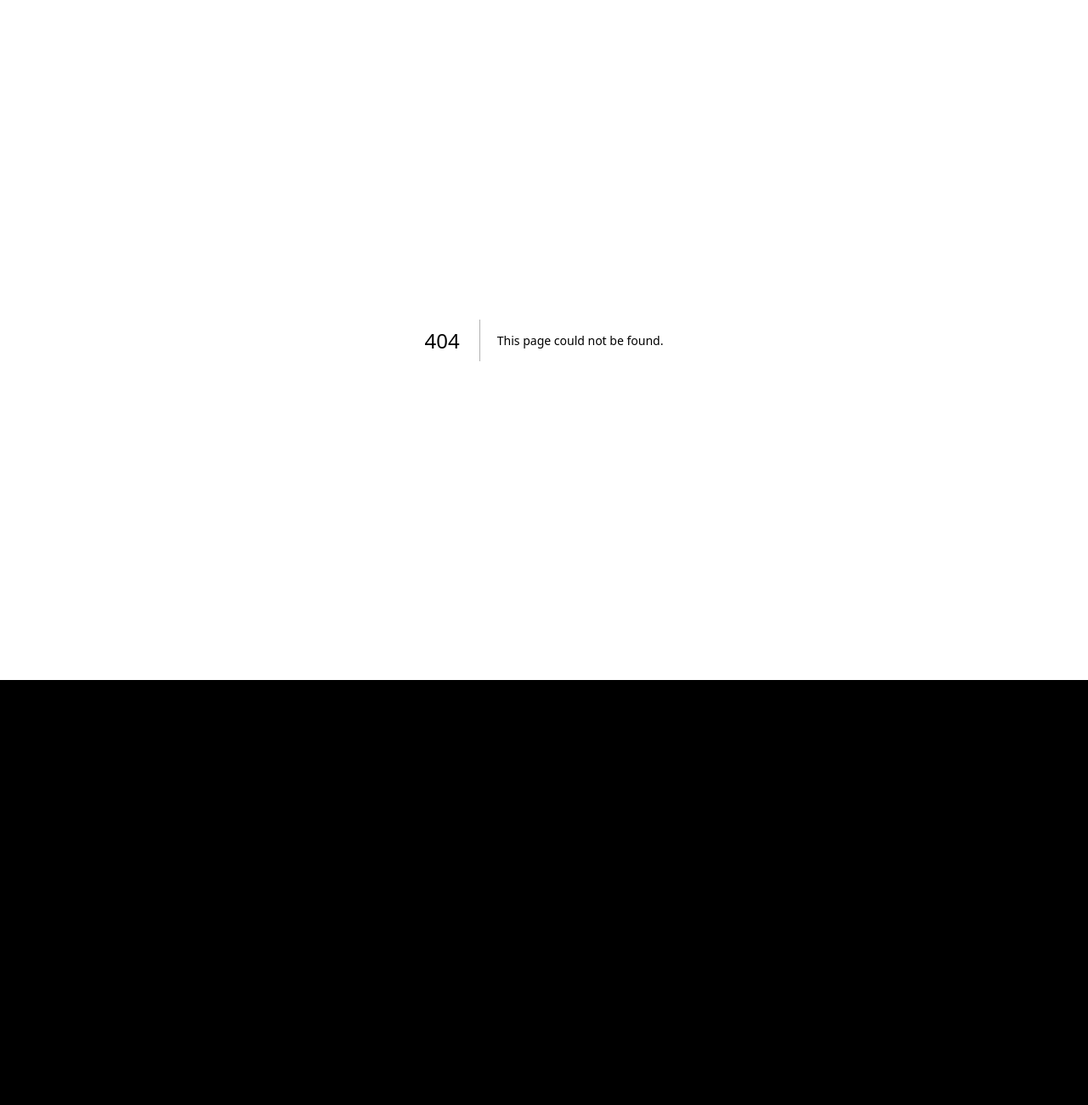
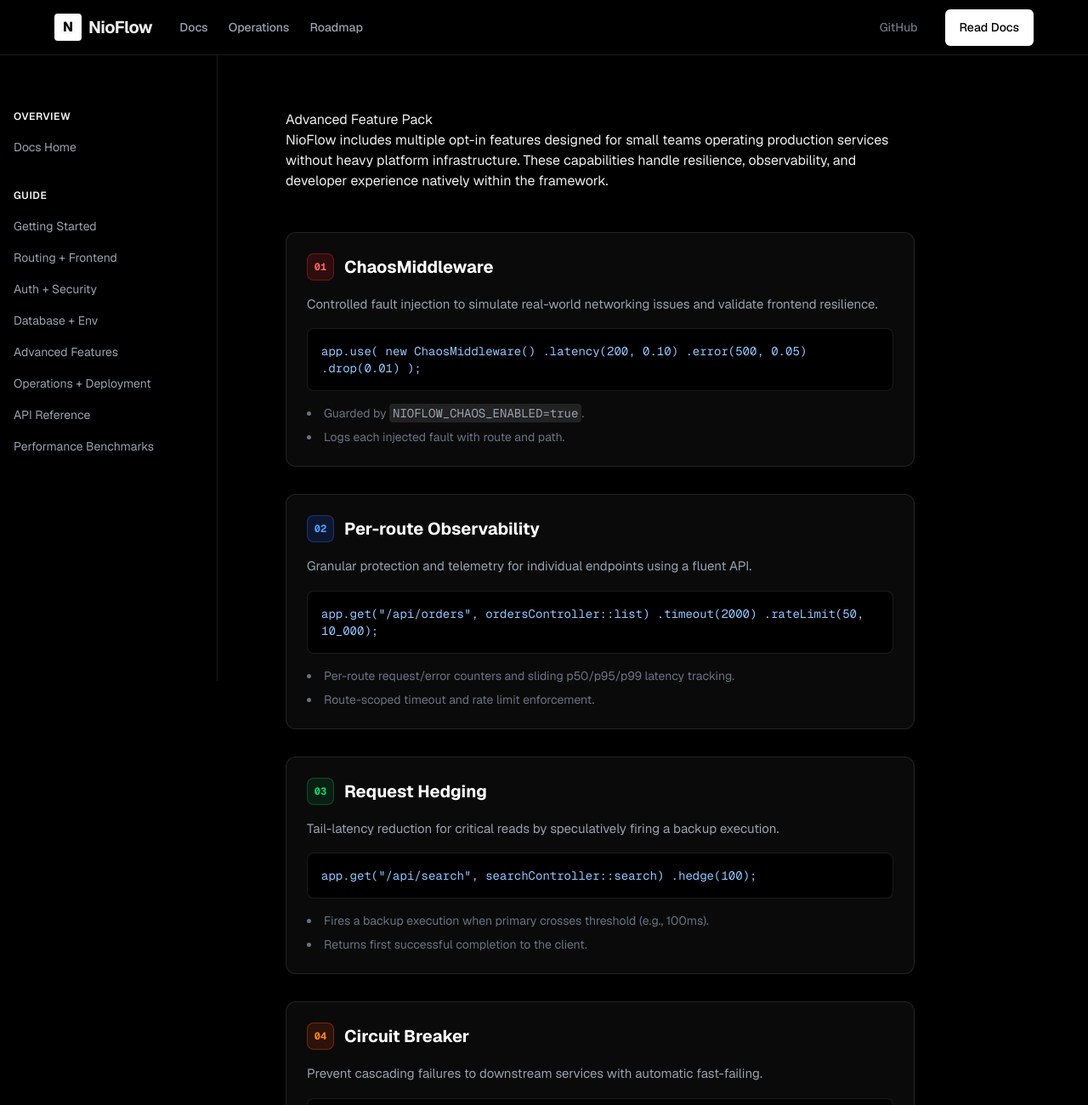
Before and after one commit to jhanvi857/coreHTTP, a Next.js app in the folder documentation/nioflow/: page /docs/advanced-features in a window 1280 px wide. Before the commit this address had no page. Shown: the top 1300 px of the page at 85% size. Before the commit the page ends 800 px from the top, so only its background shows below. Built offline with nearby package versions, Linux system fonts and the light colour scheme.

Commit message:
add : advanced features in documentation

```diff
--- a/documentation/nioflow/app/components/DependencyTabs.tsx
+++ b/documentation/nioflow/app/components/DependencyTabs.tsx
@@ -6,11 +6,11 @@
   Maven: `<dependency>
   <groupId>io.github.jhanvi857</groupId>
   <artifactId>nioflow-framework</artifactId>
-  <version>1.1.0</version>
+  <version>1.0.0</version>
 </dependency>`,
-  Gradle: `implementation 'io.github.jhanvi857:nioflow-framework:1.1.0'`,
-  "Gradle (Kotlin)": `implementation("io.github.jhanvi857:nioflow-framework:1.1.0")`,
-  SBT: `libraryDependencies += "io.github.jhanvi857" % "nioflow-framework" % "1.1.0"`
+  Gradle: `implementation 'io.github.jhanvi857:nioflow-framework:1.0.0'`,
+  "Gradle (Kotlin)": `implementation("io.github.jhanvi857:nioflow-framework:1.0.0")`,
+  SBT: `libraryDependencies += "io.github.jhanvi857" % "nioflow-framework" % "1.0.0"`
 };
 
 export default function DependencyTabs() {
--- a/documentation/nioflow/app/components/Footer.tsx
+++ b/documentation/nioflow/app/components/Footer.tsx
@@ -41,8 +41,6 @@
             <h3 className="mb-4 font-semibold text-black dark:text-white">Legal</h3>
             <ul className="space-y-3">
               <li><Link href="https://github.com/jhanvi857/coreHTTP" target="_blank" rel="noreferrer" className="text-gray-500 hover:text-black dark:text-gray-400 dark:hover:text-white transition-colors">GitHub</Link></li>
-              <li><span className="text-gray-500 dark:text-gray-400">Privacy Policy</span></li>
-              <li><span className="text-gray-500 dark:text-gray-400">Terms of Service</span></li>
             </ul>
           </div>
         </div>
--- /dev/null
+++ b/documentation/nioflow/app/docs/advanced-features/page.tsx
@@ -0,0 +1,151 @@
+import type { Metadata } from "next";
+
+export const metadata: Metadata = {
+  title: "Advanced Features | NioFlow Docs",
+  description: "Advanced features and production-focused capabilities in NioFlow.",
+};
+
+export default function AdvancedFeaturesPage() {
+  return (
+    <article className="prose prose-invert max-w-none">
+      <h1>Advanced Feature Pack</h1>
+      <p className="lead">
+        NioFlow includes multiple opt-in features designed for small teams operating production services
+        without heavy platform infrastructure. These capabilities handle resilience, observability, and
+        developer experience natively within the framework.
+      </p>
+
+      <div className="not-prose my-12 space-y-8">
+        <section className="rounded-xl border border-muted bg-card-dark p-6">
+          <div className="flex items-center gap-3 mb-4">
+            <div className="flex h-8 w-8 items-center justify-center rounded-lg bg-red-900/30 text-red-400 font-mono text-xs font-bold border border-red-500/30">
+              01
+            </div>
+            <h3 className="text-xl font-bold text-white">ChaosMiddleware</h3>
+          </div>
+          <p className="text-gray-400 mb-4 text-[15px] leading-relaxed">
+            Controlled fault injection to simulate real-world networking issues and validate frontend resilience.
+          </p>
+          <div className="bg-black border border-muted rounded-lg p-4 font-mono text-sm text-blue-300">
+            {`app.use(
+  new ChaosMiddleware()
+    .latency(200, 0.10)
+    .error(500, 0.05)
+    .drop(0.01)
+);`}
+          </div>
+          <ul className="mt-4 space-y-2 text-sm text-gray-500 list-disc list-inside">
+            <li>Guarded by <code className="text-gray-400 bg-[#222] px-1 py-0.5 rounded">NIOFLOW_CHAOS_ENABLED=true</code>.</li>
+            <li>Logs each injected fault with route and path.</li>
+          </ul>
+        </section>
+
+        <section className="rounded-xl border border-muted bg-card-dark p-6">
+          <div className="flex items-center gap-3 mb-4">
+            <div className="flex h-8 w-8 items-center justify-center rounded-lg bg-blue-900/30 text-blue-400 font-mono text-xs font-bold border border-blue-500/30">
+              02
+            </div>
+            <h3 className="text-xl font-bold text-white">Per-route Observability</h3>
+          </div>
+          <p className="text-gray-400 mb-4 text-[15px] leading-relaxed">
+            Granular protection and telemetry for individual endpoints using a fluent API.
+          </p>
+          <div className="bg-black border border-muted rounded-lg p-4 font-mono text-sm text-blue-300">
+            {`app.get("/api/orders", ordersController::list)
+   .timeout(2000)
+   .rateLimit(50, 10_000);`}
+          </div>
+          <ul className="mt-4 space-y-2 text-sm text-gray-500 list-disc list-inside">
+            <li>Per-route request/error counters and sliding p50/p95/p99 latency tracking.</li>
+            <li>Route-scoped timeout and rate limit enforcement.</li>
+          </ul>
+        </section>
+
+        <section className="rounded-xl border border-muted bg-card-dark p-6">
+          <div className="flex items-center gap-3 mb-4">
+            <div className="flex h-8 w-8 items-center justify-center rounded-lg bg-green-900/30 text-green-400 font-mono text-xs font-bold border border-green-500/30">
+              03
+            </div>
+            <h3 className="text-xl font-bold text-white">Request Hedging</h3>
+          </div>
+          <p className="text-gray-400 mb-4 text-[15px] leading-relaxed">
+            Tail-latency reduction for critical reads by speculatively firing a backup execution.
+          </p>
+          <div className="bg-black border border-muted rounded-lg p-4 font-mono text-sm text-blue-300">
+            {`app.get("/api/search", searchController::search)
+   .hedge(100);`}
+          </div>
+          <ul className="mt-4 space-y-2 text-sm text-gray-500 list-disc list-inside">
+            <li>Fires a backup execution when primary crosses threshold (e.g., 100ms).</li>
+            <li>Returns first successful completion to the client.</li>
+          </ul>
+        </section>
+
+        <section className="rounded-xl border border-muted bg-card-dark p-6">
+          <div className="flex items-center gap-3 mb-4">
+            <div className="flex h-8 w-8 items-center justify-center rounded-lg bg-orange-900/30 text-orange-400 font-mono text-xs font-bold border border-orange-500/30">
+              04
+            </div>
+            <h3 className="text-xl font-bold text-white">Circuit Breaker</h3>
+          </div>
+          <p className="text-gray-400 mb-4 text-[15px] leading-relaxed">
+            Prevent cascading failures to downstream services with automatic fast-failing.
+          </p>
+          <div className="bg-black border border-muted rounded-lg p-4 font-mono text-sm text-blue-300">
+            {`app.group("/api/downstream", group -> {
+  group.use(new CircuitBreakerMiddleware()
+      .threshold(0.5)
+      .windowSize(20)
+      .cooldown(10_000));
+
+  group.get("/inventory", inventoryController::read);
+});`}
+          </div>
+          <ul className="mt-4 space-y-2 text-sm text-gray-500 list-disc list-inside">
+            <li>OPEN state returns <code className="text-gray-400 bg-[#222] px-1 py-0.5 rounded">503</code> and <code className="text-gray-400 bg-[#222] px-1 py-0.5 rounded">Retry-After</code>.</li>
+            <li>Metrics exposed per route-group in the `/metrics` output.</li>
+          </ul>
+        </section>
+
+        <section className="rounded-xl border border-muted bg-card-dark p-6">
+          <div className="flex items-center gap-3 mb-4">
+            <div className="flex h-8 w-8 items-center justify-center rounded-lg bg-purple-900/30 text-purple-400 font-mono text-xs font-bold border border-purple-500/30">
+              05
+            </div>
+            <h3 className="text-xl font-bold text-white">Request Replay</h3>
+          </div>
+          <p className="text-gray-400 mb-4 text-[15px] leading-relaxed">
+            Fast debugging by replaying recent recorded requests through the current live pipeline.
+          </p>
+          <div className="bg-black border border-muted rounded-lg p-4 font-mono text-sm text-blue-300">
+            {`app.enableReplay(50);`}
+          </div>
+          <ul className="mt-4 space-y-2 text-sm text-gray-500 list-disc list-inside">
+            <li>Guarded by <code className="text-gray-400 bg-[#222] px-1 py-0.5 rounded">NIOFLOW_REPLAY_ENABLED=true</code>.</li>
+            <li>Captures requests in a memory buffer. Post to <code className="text-gray-400 bg-[#222] px-1 py-0.5 rounded">/_replay/:index</code> to re-evaluate.</li>
+            <li><strong className="text-red-400">Security Warning:</strong> Replay endpoints are unauthenticated. Do not expose them in production without adding an AuthMiddleware guard, as they can leak request payloads.</li>
+          </ul>
+        </section>
+
+        <section className="rounded-xl border border-muted bg-card-dark p-6">
+          <div className="flex items-center gap-3 mb-4">
+            <div className="flex h-8 w-8 items-center justify-center rounded-lg bg-cyan-900/30 text-cyan-400 font-mono text-xs font-bold border border-cyan-500/30">
+              06
+            </div>
+            <h3 className="text-xl font-bold text-white">Hot Reload</h3>
+          </div>
+          <p className="text-gray-400 mb-4 text-[15px] leading-relaxed">
+            Near-instant developer feedback with automatic recompilation on file changes.
+          </p>
+          <div className="bg-black border border-muted rounded-lg p-4 font-mono text-sm text-blue-300">
+            {`NioFlowApp.enableHotReload(DemoApplication.class, args);`}
+          </div>
+          <ul className="mt-4 space-y-2 text-sm text-gray-500 list-disc list-inside">
+            <li>Guarded by <code className="text-gray-400 bg-[#222] px-1 py-0.5 rounded">NIOFLOW_WATCH=true</code>.</li>
+            <li>Monitors source directory and restarts via child process.</li>
+          </ul>
+        </section>
+      </div>
+    </article>
+  );
+}
--- a/documentation/nioflow/app/docs/auth-security/page.tsx
+++ b/documentation/nioflow/app/docs/auth-security/page.tsx
@@ -47,6 +47,12 @@
       />
 
       <H2 id="security-baseline">Security Baseline</H2>
+      <div className="my-4 border-l-4 border-red-500 bg-red-900/20 p-4 rounded-r-lg">
+        <p className="text-red-400 font-bold mb-1">⚠️ CRITICAL: Never disable auth in production</p>
+        <p className="text-sm text-red-300">
+          The <code className="bg-black/30 px-1 rounded">NIOFLOW_DISABLE_AUTH=true</code> flag is documented for local development convenience. <strong>It bypasses all JWT validation.</strong> You must never set this in a production environment, as it leaves all protected routes fully exposed.
+        </p>
+      </div>
       <CodeBlock
         title="env-security"
         language="bash"
--- a/documentation/nioflow/app/docs/deployment/page.tsx
+++ b/documentation/nioflow/app/docs/deployment/page.tsx
@@ -40,6 +40,11 @@
       />
 
       <H2 id="recommended-production-env">Recommended Production Runtime Values</H2>
+      <div className="my-4 border-l-4 border-yellow-500 bg-yellow-900/20 p-4 rounded-r-lg">
+        <p className="text-sm text-yellow-300">
+          <strong>Warning:</strong> <code className="bg-black/30 px-1 rounded">NIOFLOW_EXPOSE_ERROR_DETAILS=true</code> will leak full Java exception stack traces directly to HTTP clients. This should remain <code className="bg-black/30 px-1 rounded">false</code> in production to prevent exposing internal application structure.
+        </p>
+      </div>
       <CodeBlock
         title="prod-runtime-env"
         language="bash"
--- a/documentation/nioflow/app/docs/layout.tsx
+++ b/documentation/nioflow/app/docs/layout.tsx
@@ -31,6 +31,7 @@
                 <SidebarLink href="/docs/routing-frontend">Routing + Frontend</SidebarLink>
                 <SidebarLink href="/docs/auth-security">Auth + Security</SidebarLink>
                 <SidebarLink href="/docs/database-env">Database + Env</SidebarLink>
+                <SidebarLink href="/docs/advanced-features">Advanced Features</SidebarLink>
                 <SidebarLink href="/docs/deployment">Operations + Deployment</SidebarLink>
                 <SidebarLink href="/docs/reference">API Reference</SidebarLink>
                 <SidebarLink href="/docs/performance">Performance Benchmarks</SidebarLink>
--- a/documentation/nioflow/app/roadmap/page.tsx
+++ b/documentation/nioflow/app/roadmap/page.tsx
@@ -108,15 +108,21 @@
         </section>
 
         <section className="rounded-2xl border border-[#202020] bg-[#101010] p-6 md:p-8 mt-8">
-          <h2 className="text-2xl font-bold tracking-tight mb-4">What Comes Next</h2>
-          <p className="text-gray-400 leading-relaxed mb-3">
-            Upcoming roadmap detail will move from phase-based outcomes to release-based tracking, so teams can map
-            specific framework improvements to version upgrades.
-          </p>
-          <p className="text-gray-400 leading-relaxed">
-            Planned additions include richer middleware extension points, enhanced diagnostics, and deeper deployment
-            templates for container-first and cloud-native workflows.
-          </p>
+          <h2 className="text-2xl font-bold tracking-tight mb-4">Production Hardening</h2>
+          <ul className="space-y-4">
+            <li className="flex items-start gap-4 text-gray-400 text-[15px] leading-relaxed">
+              <span className="text-[#444] font-mono mt-0.5">{`>`}</span>
+              <span>Add end-to-end tests with real PostgreSQL in CI service containers.</span>
+            </li>
+            <li className="flex items-start gap-4 text-gray-400 text-[15px] leading-relaxed">
+              <span className="text-[#444] font-mono mt-0.5">{`>`}</span>
+              <span>Add configurable auth claim mapping for role-based authorization.</span>
+            </li>
+            <li className="flex items-start gap-4 text-gray-400 text-[15px] leading-relaxed">
+              <span className="text-[#444] font-mono mt-0.5">{`>`}</span>
+              <span>Implement automated OpenAPI/Swagger generation from explicit routes.</span>
+            </li>
+          </ul>
         </section>
       </main>
 
--- a/documentation/nioflow/app/showcase/page.tsx
+++ b/documentation/nioflow/app/showcase/page.tsx
@@ -14,13 +14,13 @@
       <main className="w-full max-w-[1200px] mx-auto px-6 py-16 md:py-24 relative z-10">
         <header className="mb-16 border-b border-[#1a1a1a] pb-12">
           <div className="inline-flex items-center gap-2 px-3 py-1.5 text-[13px] font-medium border border-[#333] rounded-full bg-[#111] mb-8 shadow-sm">
-            <span className="flex h-2 w-2 rounded-full bg-red-500 shadow-[0_0_8px_rgba(239,68,68,0.8)] animate-pulse" />
-            <span className="text-gray-300">Operations Console</span>
+            <span className="flex h-2 w-2 rounded-full bg-blue-500 shadow-[0_0_8px_rgba(59,130,246,0.8)] animate-pulse" />
+            <span className="text-gray-300">Benchmark Simulation</span>
           </div>
-          <h1 className="text-4xl md:text-5xl font-bold tracking-tight mb-6">Live Runtime Snapshot</h1>
+          <h1 className="text-4xl md:text-5xl font-bold tracking-tight mb-6">Load Test Snapshot</h1>
           <p className="max-w-3xl text-lg text-gray-400 leading-relaxed">
             Operational visibility for traffic, infrastructure health, and middleware execution path.
-            This view mirrors what production teams monitor during rollout and incident response.
+            This view represents simulated load test data from our k6 benchmarking suite, not a live production dashboard.
           </p>
         </header>
 
@@ -43,16 +43,16 @@
 
             <div className="grid grid-cols-3 gap-6 pt-6 border-t border-[#222] mt-auto">
               <div>
-                <p className="text-[11px] font-bold text-gray-500 font-mono tracking-widest mb-2 uppercase">Requests</p>
-                <p className="text-3xl font-bold text-gray-200 tracking-tight">1.2M</p>
+                <p className="text-[11px] font-bold text-gray-500 font-mono tracking-widest mb-2 uppercase">Requests/s</p>
+                <p className="text-3xl font-bold text-gray-200 tracking-tight">501</p>
               </div>
               <div>
                 <p className="text-[11px] font-bold text-gray-500 font-mono tracking-widest mb-2 uppercase">P95 Latency</p>
-                <p className="text-3xl font-bold text-gray-200 tracking-tight">6.1ms</p>
+                <p className="text-3xl font-bold text-gray-200 tracking-tight">47.75ms</p>
               </div>
               <div>
                 <p className="text-[11px] font-bold text-gray-500 font-mono tracking-widest mb-2 uppercase">Error Rate</p>
-                <p className="text-3xl font-bold text-green-500 tracking-tight drop-shadow-[0_0_8px_rgba(34,197,94,0.4)]">0.01%</p>
+                <p className="text-3xl font-bold text-green-500 tracking-tight drop-shadow-[0_0_8px_rgba(34,197,94,0.4)]">0.16%</p>
               </div>
             </div>
           </article>
```
